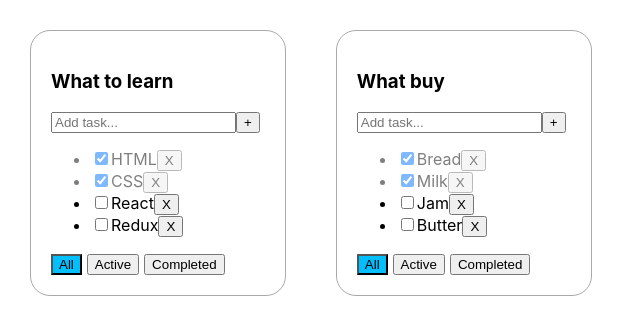
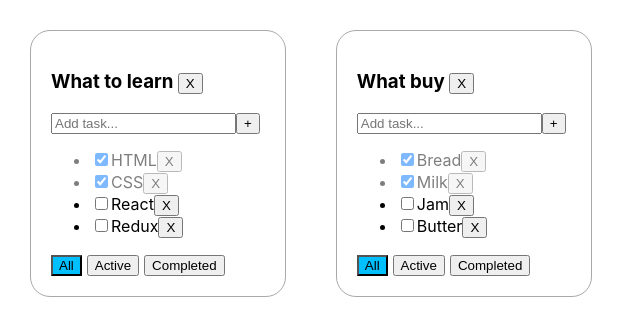
Before and after one commit to aliakseikulba/todo-app, a React (Create React App) app: page / in a window 1280 px wide. Shown: the top 336 px of the page, without its empty margins (0-640 px from the left). Built offline with nearby package versions, Linux system fonts and the light colour scheme.

Commit message:
add addTodoList function

```diff
--- a/src/App.css
+++ b/src/App.css
@@ -11,6 +11,7 @@
   border: 1px solid darkgrey;
   border-radius: 20px;
   padding: 20px;
+  height: 100%;
 }
 
 .todolist button {
--- a/src/App.tsx
+++ b/src/App.tsx
@@ -76,6 +76,17 @@ function App() {
     delete tasks[todoListID];
   };
 
+  const addTodoList = (title: string) => {
+    const todoListID = v1();
+    const newTodoList: TodoListType = {
+      id: todoListID,
+      title,
+      filter: 'all'
+    }
+      setTodoLists([...todoLists, newTodoList])
+      setTasks({...tasks, [todoListID]: []})
+  }
+
 
 
   ///UI
--- a/src/TodoList.tsx
+++ b/src/TodoList.tsx
@@ -70,7 +70,7 @@ const TodoList = (props: TodoListPropsType) => {
 
   return (
     <div className="todolist">
-      <h3>{props.title}</h3>
+      <h3>{props.title} <button onClick={() => {props.removeTodoList(props.id)}}>X</button></h3>
       <div>
         <input
           className={error ? 'error' : ''}
```
